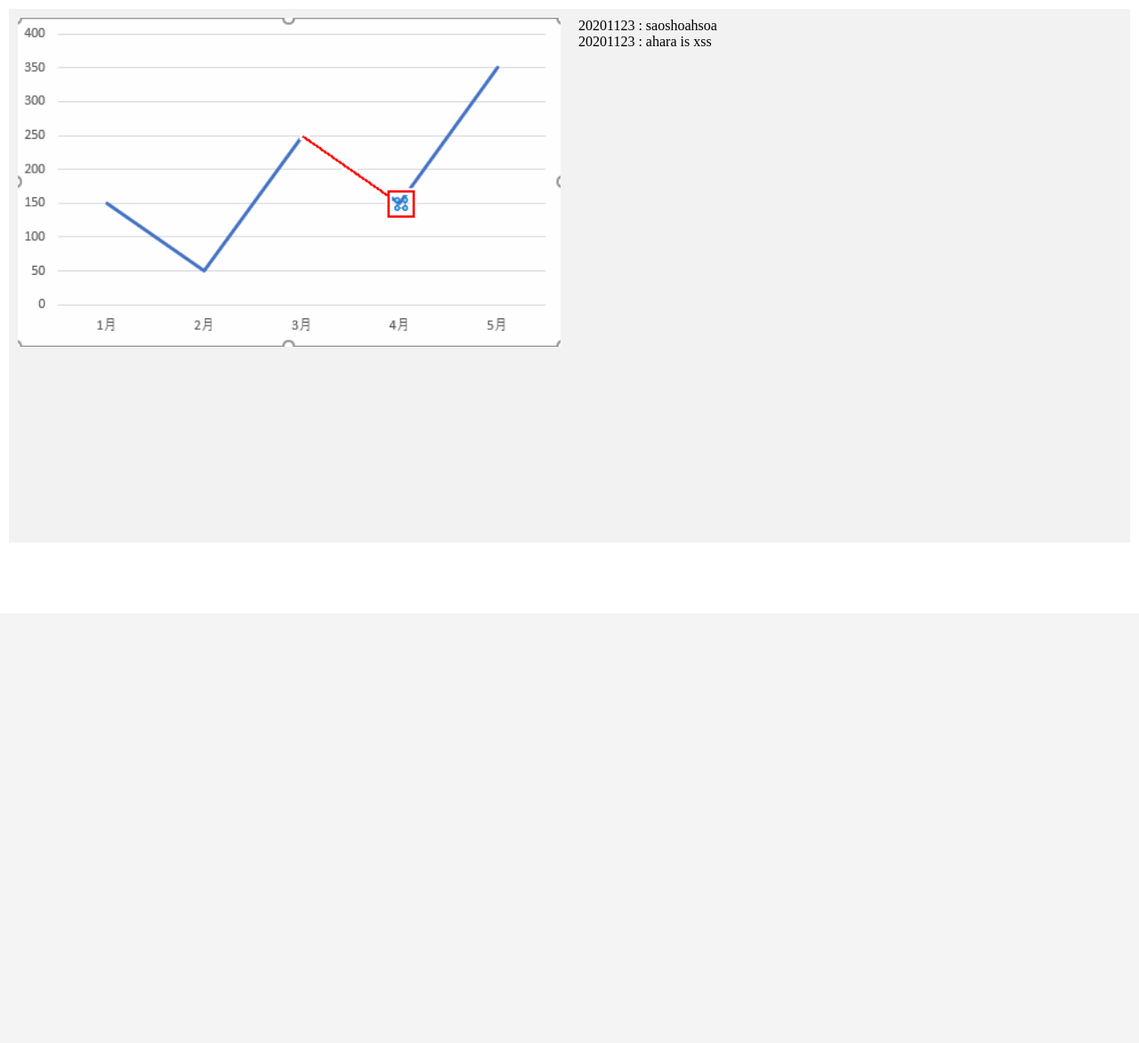
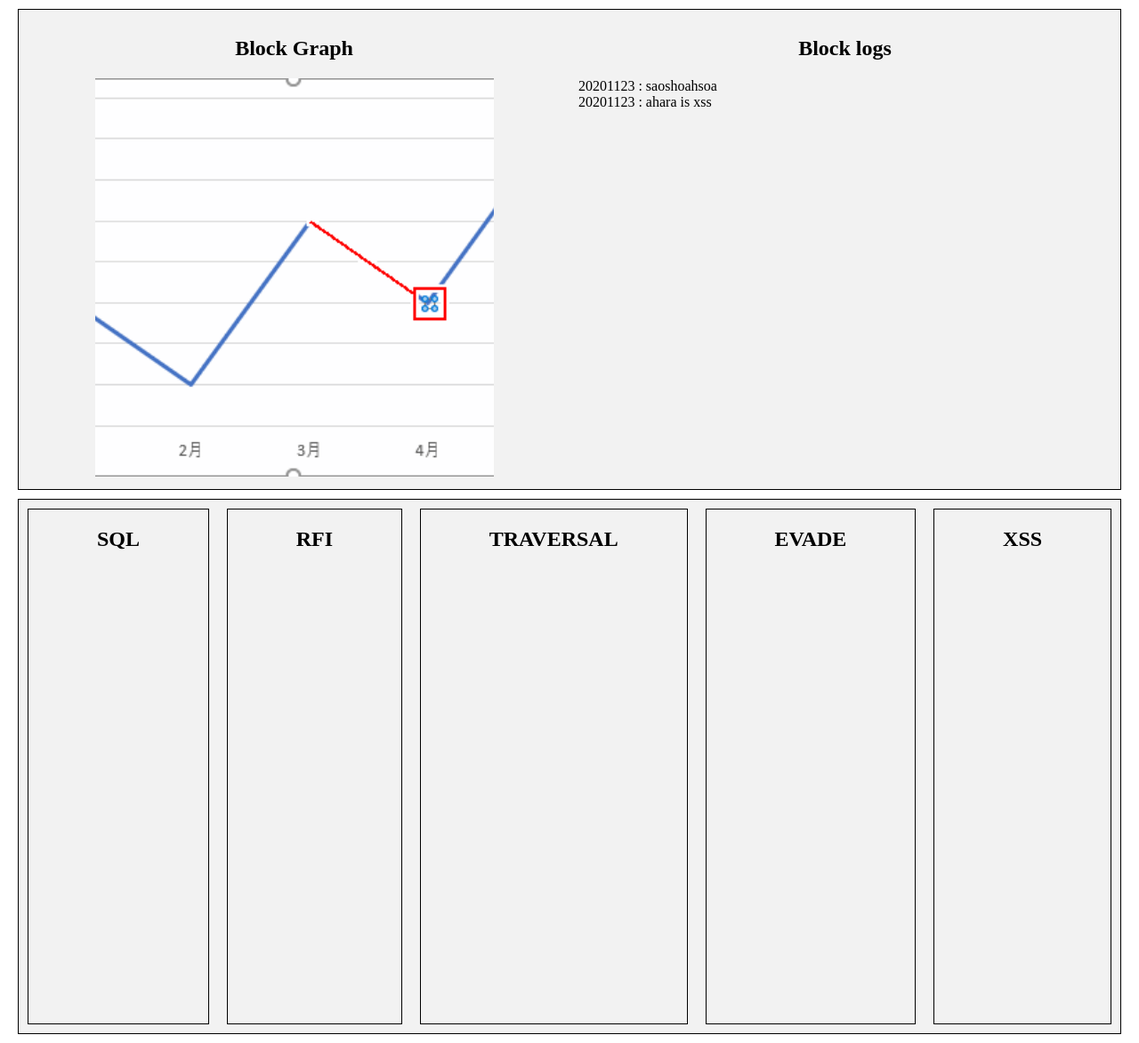
Before and after one commit to Yum-git/SystemProduction_App, a Flask app: page / in a window 1280 px wide. Shown: the part 110-1283 px from the top of the page at 89% size. Before the commit the page ends 500 px from the top, so only its background shows below. Run offline with Flask 2, Linux system fonts and the light colour scheme; some web fonts are replaced.

Commit message:
add mockupfile add

```diff
--- a/main.py
+++ b/main.py
@@ -1,6 +1,7 @@
 from flask import Flask, render_template
 
 app = Flask(__name__)
+
 
 @app.route("/")
 def index():
@@ -8,5 +9,10 @@ def index():
     return render_template("index.html", logs=logs)
 
 
+@app.route("/favicon.ico")
+def favicon():
+    return app.send_static_file("favicon.ico")
+
+
 if __name__ == "__main__":
     app.run(debug=True)
--- a/static/css/main.css
+++ b/static/css/main.css
@@ -1,7 +1,10 @@
+/*bodyタグ*/
 body{
 	margin: 0;
 }
 
+
+/*フォント関係*/
 @font-face{
 	font-family: 'Myfont';
 	src: url("../font/cinecaption226.ttf");
@@ -11,6 +14,8 @@ body{
 	font-family: Myfont;
 }
 
+
+/*header関連*/
 .header{
 	margin: 10px;
 	height: 100px;
@@ -33,26 +38,31 @@ body{
 
 
 
+/*container関連*/
 .container{
 	margin: 10px;
-	height: 600px;
-	background-color: #F2F2F2;
 }
 
+
+/*block-page内処理関連*/
 .block-page{
+	border: solid 1px;
 	display: flex;
+	margin: 10px;
+	background-color: #F2F2F2;
 }
 
 .block-graph{
 	flex-grow: 1;
 	margin: 10px;
 	width: 100%;
+	text-align: center;
 }
 
 .block-graph img {
-  object-fit: cover;
-  width: 100%;
-  height: 100%
+  	object-fit: cover;
+  	width: 35vw;
+  	height: 35vw;
 }
 
 .block-log{
@@ -60,3 +70,23 @@ body{
 	margin: 10px;
 	width: 100%;
 }
+
+.title-center{
+	text-align: center;
+}
+
+
+/*setting-page内処理関連*/
+.setting-page{
+	border: solid 1px;
+	display: flex;
+	margin: 10px;
+	height: 600px;
+	background-color: #f2f2f2;
+}
+
+.setting-detail{
+	margin: 10px;
+	border: solid 1px;
+	flex-grow: 1;
+}
--- a/templates/index.html
+++ b/templates/index.html
@@ -16,15 +16,61 @@
     <div class="container">
         <div class="block-page">
             <div class="block-graph">
+                <div class="block-graph-title">
+                    <h2>
+                        Block Graph
+                    </h2>
+                </div>
                 <img src="static/png/sample.png">
             </div>
             <div class="block-log">
+                <div class="title-center">
+                    <h2>
+                        Block logs
+                    </h2>
+                </div>
                 {% for i in logs %}
                 <div class="log-detail">
                     {{ i }}
                 </div>
                 {% endfor %}
-
+            </div>
+        </div>
+        <div class="setting-page">
+            <div class="setting-detail">
+                <div class="title-center">
+                    <h2>
+                        SQL
+                    </h2>
+                </div>
+            </div>
+            <div class="setting-detail">
+                <div class="title-center">
+                    <h2>
+                        RFI
+                    </h2>
+                </div>
+            </div>
+            <div class="setting-detail">
+                <div class="title-center">
+                    <h2>
+                        TRAVERSAL
+                    </h2>
+                </div>
+            </div>
+            <div class="setting-detail">
+                <div class="title-center">
+                    <h2>
+                        EVADE
+                    </h2>
+                </div>
+            </div>
+            <div class="setting-detail">
+                <div class="title-center">
+                    <h2>
+                        XSS
+                    </h2>
+                </div>
             </div>
         </div>
     </div>
```
Also changed, not shown: static/favicon.ico (added).
